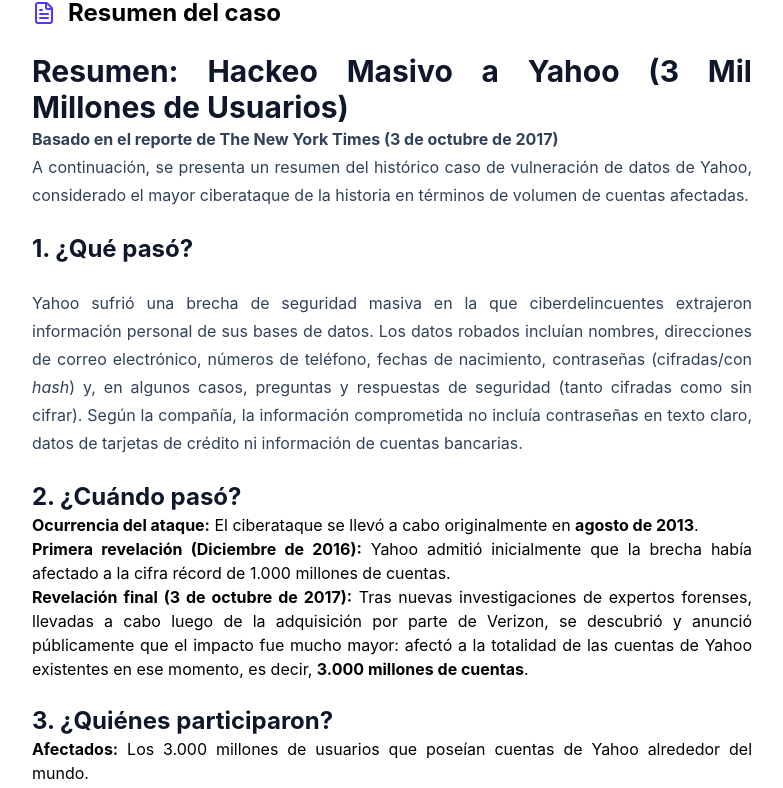
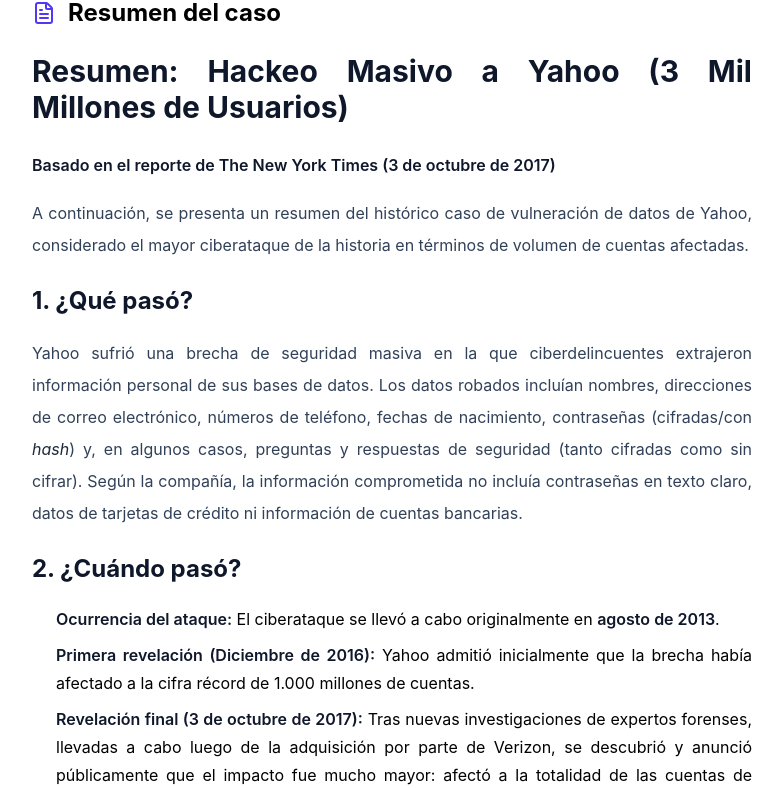
Before and after one commit to Souvlisa/informe_lozlui, a React (Vite) app: page / in a window 1280 px wide. Shown: the part 336-1124 px from the top of the page, without its empty margins (248-1031 px from the left). Built offline with nearby package versions, Linux system fonts and the light colour scheme.

Commit message:
Actualización de formato .md

```diff
--- a/docs_lozlui/01_resumen_lozlui.md
+++ b/docs_lozlui/01_resumen_lozlui.md
@@ -2,14 +2,13 @@
 
 <div style="text-align: justify;">
 
-# Resumen: Hackeo Masivo a Yahoo (3 Mil Millones de Usuarios)<br>
+# Resumen: Hackeo Masivo a Yahoo (3 Mil Millones de Usuarios)
 
 **Basado en el reporte de The New York Times (3 de octubre de 2017)**
 
 A continuación, se presenta un resumen del histórico caso de vulneración de datos de Yahoo, considerado el mayor ciberataque de la historia en términos de volumen de cuentas afectadas.
 
 ## 1. ¿Qué pasó?
-<br>
 
 Yahoo sufrió una brecha de seguridad masiva en la que ciberdelincuentes extrajeron información personal de sus bases de datos. Los datos robados incluían nombres, direcciones de correo electrónico, números de teléfono, fechas de nacimiento, contraseñas (cifradas/con *hash*) y, en algunos casos, preguntas y respuestas de seguridad (tanto cifradas como sin cifrar). Según la compañía, la información comprometida no incluía contraseñas en texto claro, datos de tarjetas de crédito ni información de cuentas bancarias.
 
--- a/docs_lozlui/04_comparacion_lozlui.md
+++ b/docs_lozlui/04_comparacion_lozlui.md
@@ -6,3 +6,24 @@
 | **Normativa SEC**<br>*(Mercado de Valores / Finanzas)* | Empresas de capital abierto (públicas) que cotizan en la bolsa de Estados Unidos. | Protección a inversores exigiendo la divulgación transparente y oportuna de riesgos e incidentes cibernéticos materiales. | Multas civiles millonarias dictadas por reguladores financieros. | **Sí aplica**. Yahoo recibió una multa de 35 millones de dólares por ocultar el hackeo masivo a sus inversores y a la compradora Verizon. |
 | **Estándar PCI DSS**<br>*(Comercio Electrónico / Medios de Pago)* | Cualquier entidad u organización (global) que almacene, procese o transmita datos de tarjetas de crédito. | Protección del entorno de datos del titular de la tarjeta (CDE) contra accesos no autorizados e intrusiones. | Multas contractuales impuestas por las marcas de tarjetas (de 5.000 a 500.000 dólares mensuales) y revocación del permiso para operar pagos. | **No aplica directamente**. La información vulnerada correspondía a credenciales e información personal, y la compañía confirmó que no se filtraron datos de tarjetas de crédito. |
 | **HIPAA - Regla de Seguridad**<br>*(Industria de la Salud)* | Proveedores de atención médica, planes de salud, aseguradoras y sus socios comerciales. | Proteger la confidencialidad, integridad y disponibilidad de la Información de Salud Protegida electrónica (ePHI). | Multas escalonadas que pueden superar los millones de dólares por negligencia grave no corregida, además de posibles cargos penales. | **No aplica**. Yahoo operaba como un proveedor de servicios de internet y correo electrónico general, no calificando como entidad cubierta bajo normativas médicas. |
+
+<div style="text-align:justify;">
+
+### Análisis Comparativo
+
+El análisis de la tabla revela tres diferencias fundamentales en cómo operan estas regulaciones, utilizando el caso Yahoo como referencia:
+
+**1. Criterio de Aplicabilidad: Tipo de Dato vs. Condición Corporativa**
+*   **Por tipo de dato (PCI DSS y HIPAA):** Solo se activan si se vulneran datos específicos (tarjetas de crédito o historiales médicos). Como Yahoo filtró datos personales generales, estas normas no aplicaron.
+*   **Por naturaleza corporativa (SEC):** Aplicó directamente porque Yahoo era una **empresa pública** que cotizaba en bolsa, activando su deber legal de informar incidentes críticos.
+
+**2. Bien Jurídico Protegido (El Objetivo)**<br>
+Cada normativa protege a un actor distinto:
+*   **SEC:** Protege la **transparencia del mercado** y a los inversionistas.
+*   **PCI DSS:** Protege el **ecosistema financiero** y previene el fraude transaccional.
+*   **HIPAA:** Protege la **intimidad y dignidad** del paciente.
+
+**3. Naturaleza de las Sanciones**
+*   **Gubernamentales (SEC, HIPAA):** Leyes federales que imponen multas civiles millonarias o cargos penales.
+*   **Privadas (PCI DSS):** Normativas de la industria cuyas sanciones son contractuales (multas de emisores de tarjetas o revocación de la capacidad de procesar pagos).
+</div>
--- a/src/App.jsx
+++ b/src/App.jsx
@@ -61,7 +61,7 @@
 
       <footer className="bg-slate-100 text-slate-600 text-sm py-4 px-6">
         <div className="max-w-4xl mx-auto flex justify-between">
-          <span>Estudiante: Luisangeli Lozada</span>
+          <span>Desarrollado por: Luisangeli Lozada</span>
           <span>Docente: Rubén Schnettler L. - INACAP Valparaíso</span>
         </div>
       </footer>
--- a/src/index.css
+++ b/src/index.css
@@ -1,23 +1,32 @@
 @import "tailwindcss";
 
 .markdown-content :is(h1, h2, h3, h4, h5) {
-  @apply text-slate-900 font-bold mt-6;
+  @apply text-slate-900 font-bold mt-6 mb-4;
 }
 
 .markdown-content h1 {
-  @apply text-3xl;
+  @apply text-3xl mb-6;
 }
 
 .markdown-content h2 {
-  @apply text-2xl;
+  @apply text-2xl mb-5;
 }
 
 .markdown-content h3 {
-  @apply text-xl;
+  @apply text-xl mb-4;
 }
 
 .markdown-content p {
-  @apply leading-7 text-slate-700;
+  @apply leading-8 text-slate-700 mb-4;
+}
+
+.markdown-content ul,
+.markdown-content ol {
+  @apply ml-6 mb-4;
+}
+
+.markdown-content li {
+  @apply mb-2 leading-7;
 }
 
 .markdown-content table {
@@ -66,5 +75,13 @@
 }
 
 .markdown-content blockquote {
-  @apply border-l-4 border-slate-300 pl-4 italic text-slate-600;
+  @apply border-l-4 border-slate-300 pl-4 italic text-slate-600 my-4;
 }
+
+.markdown-content strong {
+  @apply font-semibold text-slate-900;
+}
+
+.markdown-content em {
+  @apply italic text-slate-800;
+}
```
